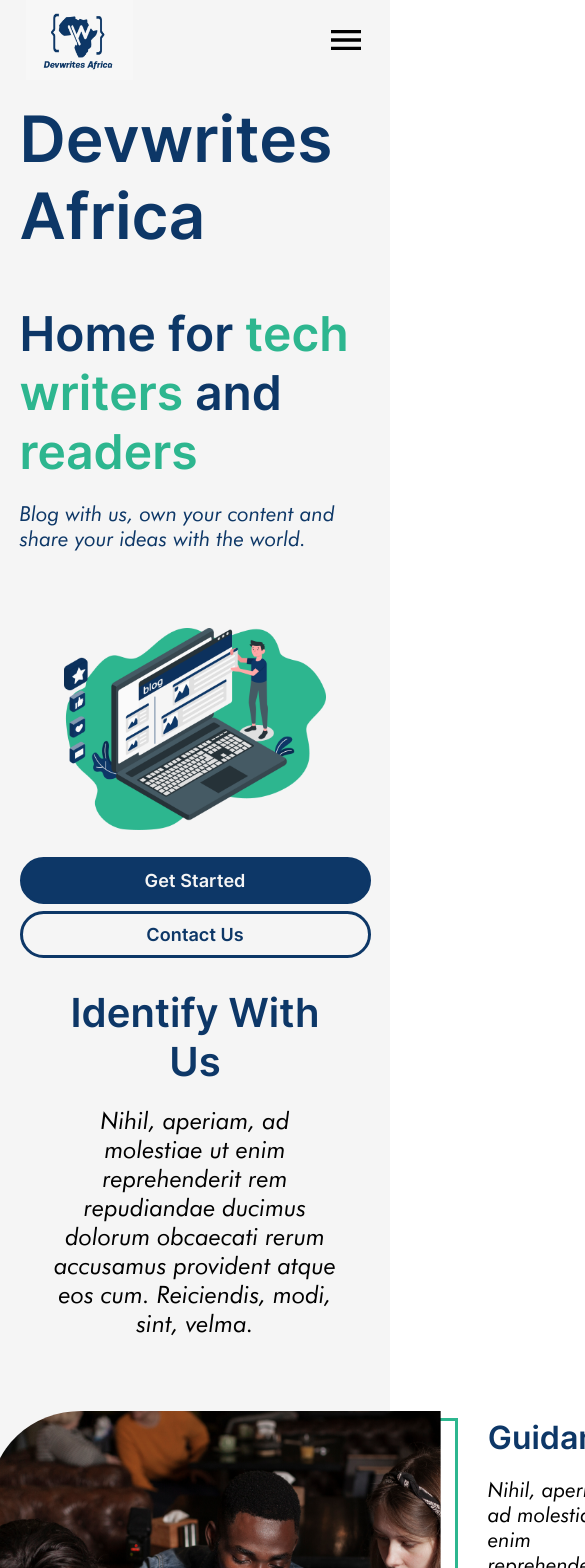
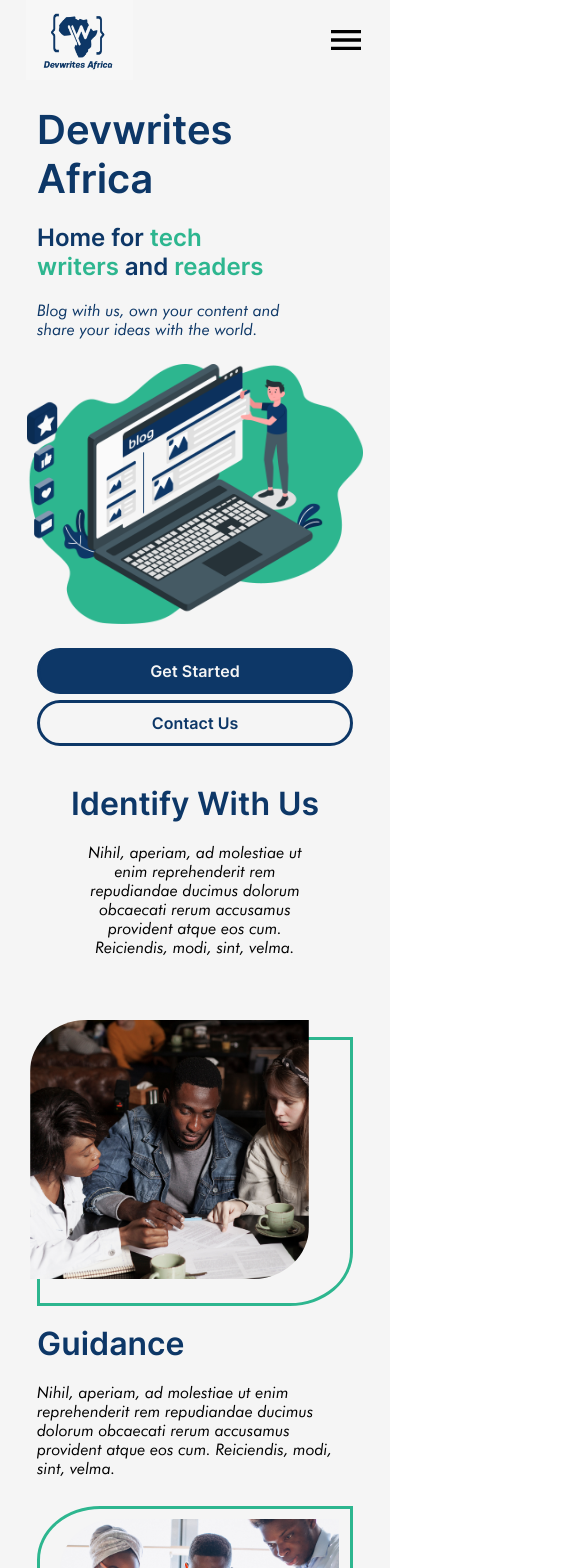
Before and after one commit to Devwrites-Africa/Devwrites, a React (Create React App) app in the folder frontend/: page / in a window 390 px wide. Shown: the top 1568 px of the page, 585 px wide, since content can reach past the window. Built offline with nearby package versions, Linux system fonts and the light colour scheme.

Commit message:
Working on Mobile View

```diff
--- a/frontend/src/Components/Testimonial.js
+++ b/frontend/src/Components/Testimonial.js
@@ -14,6 +14,9 @@
 theme.typography.body2 = {
     fontSize: '18px',
     fontFamily: 'Futura Bk BT',
+    maxWidth: '500px',
+    margin: '0 auto',
+
 }
 
 theme.typography.h4 = {
@@ -35,7 +38,6 @@
         borderRadius: '10px'
     },
     card: {
-        width: '700px',
         margin: '0 auto',
         background: '#f5f5f5',
     },
@@ -79,9 +81,6 @@
                         }
                     titleTypographyProps={styles.cardHeaderTitle}
                     title='Devwrites Africa'
-
-                    // subheaderTypographyProps={styles.subHeaderTitle}
-                    // subheader='Software Developer'
                 />
                 <CardContent>
                     <ThemeProvider theme={theme}>
--- a/frontend/src/Pages/Home.css
+++ b/frontend/src/Pages/Home.css
@@ -19,17 +19,16 @@
     flex-direction: column;
     padding-left: 2%;
     padding-top: 5%;
-    /* background-color: red; */
 }
 
 .text-container > h1 {
-    font-size: 3.5rem;
+    font-size: 3rem;
     margin-bottom: 50px;
     font-weight: 900;
 }
 
 .text-container > h2 {
-    font-size: 3rem;
+    font-size: 2.5rem;
     margin-bottom: 20px;
     font-weight: 600;
 }
@@ -76,7 +75,7 @@
 
 .landing-image-container > img {
     height: auto;
-    width: 90%;
+    width: 80%;
 }
 
 .angledown {
@@ -118,7 +117,7 @@
     display: flex;
     justify-content: space-around;
     margin-bottom: 8%;
-    padding: 0 2%;
+    padding: 0 5%;
 }
 
 .features-image-container {
@@ -128,6 +127,7 @@
     margin-right: 30px;
     border-top-left-radius: 20%;
     border-bottom-right-radius: 20%;
+    position: relative;
 }
 
 .features-image-container > img {
@@ -135,16 +135,16 @@
     height: auto;
     border-top-left-radius: 20%;
     border-bottom-right-radius: 20%;
-    position: relative;
+    /* position: relative;
     bottom: 10px;
-    right: 20px;
+    right: 20px; */
 }
 
 .features-text-container {
-    width: 700px;
     display: flex;
     flex-direction: column;
     justify-content: center;
+    max-width: 600px;
 }
 
 .features-text-container > h1 {
@@ -222,10 +222,6 @@
     font-family: 'Futura Bk BT';
 }
 
-.contributors {
-    background: var(--white);
-    padding-block: 50px;
-}
 .testimonial-section {
     background: var(--white);
     padding-block: 50px;
@@ -270,7 +266,7 @@
 .subscribe-email:focus {
     outline: none;
 }
-::placeholder {
+.subscribe-email::placeholder {
     font-size: 1rem;
     color: rgba(13, 55, 103, 0.42);
 }
@@ -286,16 +282,249 @@
         flex-direction: column;
         justify-content: flex-start;
         height: fit-content;
+        padding: 2% 5%;
     }
     .text-container {
         display: flex;
         flex-direction: column;
         align-items: flex-start;
-        /* background: red; */
         padding: 5%;
     }
     .text-container > h1 {
-        font-size: 4rem;
+        font-size: 3rem;
+    }
+    .text-container > h2 {
+        font-size: 2rem;
+        margin-bottom: 20px;
+        font-weight: 600;
+    }
+    .text-container > p {
+        font-size: 1rem;
+        font-family: 'Futura Bk BT';
+        margin-bottom: 0;
+    }
+
+    .landing-image-container {
+        height: fit-content;
+        display: flex;
+        justify-content: center;
+        padding: 2%;
+        margin-bottom: 5%;
+    }
+    .landing-image-container > img {
+        height: auto;
+        width: 70%;
+    }
+
+    .angledown {
+        display: none;
+    }
+    .landing-page-btn {
+        display: none;
+    }
+
+    .small-btn-container {
+        display: flex;
+        flex-direction: column;
+        align-items: center;
+        padding: 0 5%;
+    }
+    .small-landing-page-btn {
+        padding: 10px 30px;
+        border-radius: 80px;
+        font-size: 18px;
+        width: 70%;
+        text-align: center;
+        font-family: 'Inter';
+        border: 3px solid var(--purple);
+    }
+    .small-get-started {
+        background: var(--purple);
+        color: var(--white);
+        margin-bottom: 2%;
+    }
+    .small-contact-us {
+        color: var(--purple);
+    }
+
+
+    /* FEATURES SECTION */
+    .features-section {
+        padding: 0 5%;
+    }
+
+    .features-heading {
+        text-align: center;
+        padding: 30px 50px;
+        margin-bottom: 50px;
+    }
+    .features-heading > h1 {
+        font-family: 'Inter';
+        font-size: 2.5rem;
+        font-weight: 700;
+        color: var(--purple);
+        margin-bottom: 20px;
+    }
+
+    .features-heading > p {
+        font-family: 'Futura Bk BT';
+        color: #000;
+        font-size: 1.5rem;
+    }
+
+    .features {
+        display: flex;
+        flex-direction: column;
+        align-items: center;
+        padding: 0;
+    }
+
+    .features-image-container {
+        width: 400px;
+        margin-right: 0;
+        margin-bottom: 5%;
+        border-top-left-radius: 20%;
+        border-bottom-right-radius: 20%;
+    }
+
+    .features-image-container > img {
+        width: inherit;
+        height: auto;
+        border-top-left-radius: 20%;
+        border-bottom-right-radius: 20%;
+        /* position: relative;
+        bottom: 10px;
+        right: 20px; */
+    }
+
+    .features-text-container {
+        display: flex;
+        flex-direction: column;
+        max-width: 400px;
+    }
+    .features-text-container > h1 {
+        font-size: 2rem;
+        margin-bottom: 20px;
+    }
+    .features-text-container > p {
+        font-size: 1.3rem;
+    }
+
+    .reversed {
+        display: flex;
+        flex-direction: column;
+        align-items: center;
+    }
+
+    .reversed-image {
+        margin-left: 30px;
+    }
+
+    .reversed-image > img {
+        width: inherit;
+        height: auto;
+        border-top-left-radius: 20%;
+        border-bottom-right-radius: 20%;
+        position: relative;
+        top: 10px;
+        left: 20px;
+    }
+
+    /* ILLUSTRATION */
+    .illustration-image-section {
+        display: flex;
+        flex-direction: column;
+        align-items: center;
+        padding: 10% 5%;
+    }
+    .illustration-img {
+        width: 90%;
+        height: auto;
+    }
+    .illustration-text {
+        width: 90%;
+        padding: 20px;
+        font-size: 1.2rem;
+    }
+
+
+    /* TESTIMONIAL */
+    .testimonial-section {
+        background: var(--white);
+        padding: 2% 5%;
+    }
+
+    .subscribe-container {
+        text-align: center;
+        padding: 50px 20px;
+        margin-top: 50px;
+    }
+
+    .subscribe-container > h1 {
+        font-size: 2rem;
+        font-family: 'Inter';
+        color: var(--purple);
+        margin-bottom: 20px;
+    }
+
+    .subscribe-container > p {
+        font-size: 1.2rem;
+        font-family: 'Futura Bk BT';
+        margin-bottom: 50px;
+    }
+
+    .subsribe-input {
+        display: flex;
+        justify-content: center;
+    }
+    .subsribe-input > input {
+        padding: 10px 30px;
+        border-radius: 30px;
+        font-family: 'Inter';
+        font-size: 1rem;
+    }
+    .subscribe-email {
+        border: 3px solid white;
+        background: white;
+        margin-right: 20px;
+        box-shadow: 2px 2px 10px gray;
+
+    }
+    .subscribe-email:focus {
+        outline: none;
+    }
+    .subscribe-email::placeholder {
+        font-size: 1rem;
+        color: rgba(13, 55, 103, 0.42);
+    }
+    .subscribe-btn {
+        border: 3px solid var(--purple);
+        color: var(--purple);
+        font-weight: bold;
+    }
+}
+
+
+/* MOBILE VIEW */
+@media screen and (max-width: 500px) {
+    .landing-page {
+        display: flex;
+        flex-direction: column;
+        justify-content: flex-start;
+        height: fit-content;
+    }
+    .text-container {
+        display: flex;
+        flex-direction: column;
+        align-items: flex-start;
+        padding: 5%;
+    }
+    .text-container > h1 {
+        font-size: 2.5rem;
+        margin-bottom: 20px;
+    }
+    .text-container > h2 {
+        font-size: 1.5rem;
     }
 
     .landing-image-container {
@@ -308,13 +537,8 @@
 
     .landing-image-container > img {
         height: auto;
-        width: 70%;
+        width: 100%;
     }
-
-    .angledown {
-        display: none;
-    }
-
     .landing-page-btn {
         display: none;
     }
@@ -327,8 +551,8 @@
     }
     .small-landing-page-btn {
         padding: 10px 30px;
-        border-radius: 100px;
-        font-size: 18px;
+        border-radius: 80px;
+        font-size: 16px;
         width: 100%;
         text-align: center;
         font-family: 'Inter';
@@ -342,4 +566,144 @@
     .small-contact-us {
         color: var(--purple);
     }
+
+
+    /* FEATURES SECTION */
+    .features-section {
+        padding: 0 5%;
+    }
+
+    .features-heading {
+        text-align: center;
+        padding: 30px 50px;
+        margin-bottom: 50px;
+    }
+    .features-heading > h1 {
+        font-family: 'Inter';
+        font-size: 2rem;
+        font-weight: 700;
+        color: var(--purple);
+        margin-bottom: 20px;
+    }
+
+    .features-heading > p {
+        font-family: 'Futura Bk BT';
+        color: #000;
+        font-size: 1rem;
+    }
+
+    .features {
+        display: flex;
+        flex-direction: column;
+        align-items: center;
+        padding: 0;
+    }
+
+    .features-image-container {
+        width: 90%;
+        margin-right: 0;
+        margin-bottom: 5%;
+        border-top-left-radius: 20%;
+        border-bottom-right-radius: 20%;
+        position: relative;
+    }
+
+    .features-image-container > img {
+        width: inherit;
+        height: auto;
+        border-top-left-radius: 20%;
+        border-bottom-right-radius: 20%;
+        position: relative;
+        bottom: 20px;
+        right: 10px;
+    }
+
+    .features-text-container {
+        display: flex;
+        flex-direction: column;
+        max-width: 90%;
+    }
+    .features-text-container > h1 {
+        font-size: 2rem;
+        margin-bottom: 20px;
+    }
+    .features-text-container > p {
+        font-size: 1rem;
+    }
+    .reversed {
+        display: flex;
+        flex-direction: column;
+        align-items: center;
+    }
+    .reversed-image {
+        margin-left: 0;
+    }
+
+    /* ILLUSTRATION */
+    .illustration-image-section {
+        display: flex;
+        flex-direction: column;
+        align-items: center;
+        padding: 10% 0;
+    }
+    .illustration-img {
+        width: 100%;
+        height: auto;
+        border-radius: 0%;
+    }
+    .illustration-text {
+        width: 100%;
+        padding: 20px;
+        font-size: 1rem;
+        border-radius: 0px;
+    }
+
+    /* SUBSCRIBE */
+    .subscribe-container {
+        text-align: center;
+        padding: 50px 20px;
+        margin-top: 50px;
+    }
+
+    .subscribe-container > h1 {
+        font-size: 1.5rem;
+        font-family: 'Inter';
+        color: var(--purple);
+        margin-bottom: 20px;
+    }
+
+    .subscribe-container > p {
+        font-size: 1rem;
+        font-family: 'Futura Bk BT';
+        margin-bottom: 50px;
+    }
+
+    .subsribe-input {
+        display: flex;
+        justify-content: center;
+    }
+    .subsribe-input > input {
+        padding: 10px 30px;
+        border-radius: 30px;
+        font-family: 'Inter';
+        font-size: 1rem;
+    }
+    .subscribe-email {
+        border: 3px solid white;
+        background: white;
+        margin-right: 20px;
+        box-shadow: 2px 2px 10px gray;
+        width: 60%;
+
+    }
+    .subscribe-email::placeholder {
+        font-size: 1rem;
+        color: rgba(13, 55, 103, 0.42);
+    }
+    .subscribe-btn {
+        border: 3px solid var(--purple);
+        color: var(--purple);
+        font-weight: bold;
+        width: 40%;
+    }
 }
--- a/frontend/src/Pages/Home.js
+++ b/frontend/src/Pages/Home.js
@@ -14,7 +14,6 @@
 import "./Home.css";
 
 const HomePage = ()=> {
-    console.log(window.innerWidth)
     return (
         <div className="home-page">
             <Navbar />
```
